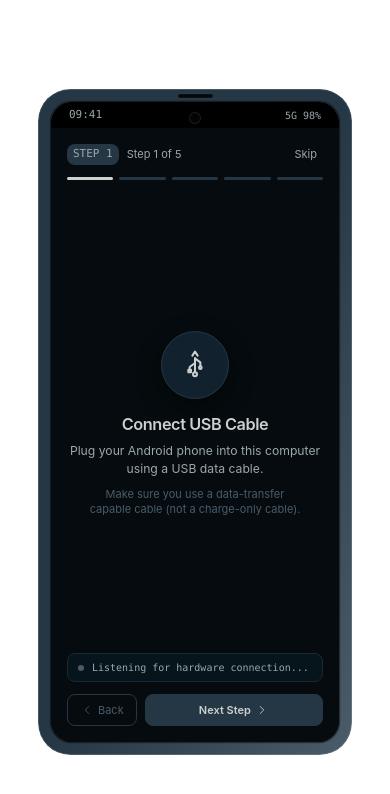
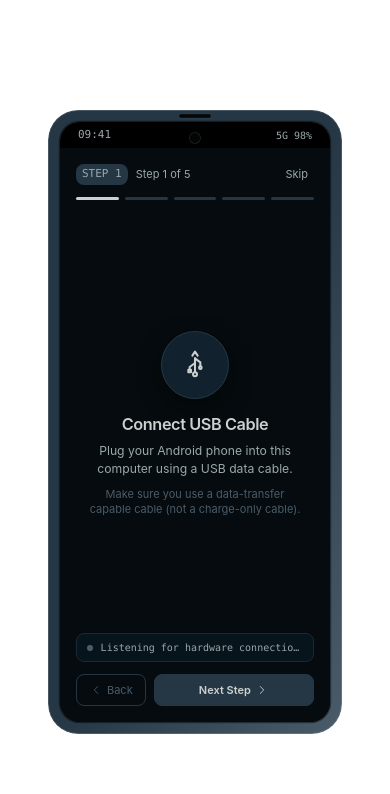
Before and after one commit to NomanRafique01/PhoneFrame-, a React (Vite) app: page / in a window 390 px wide. Shown: the top 794 px of the page. Built offline with nearby package versions, Linux system fonts and the light colour scheme.

Commit message:
feat(ui): default phone scale 75%

```diff
--- a/src/renderer/App.tsx
+++ b/src/renderer/App.tsx
@@ -37,14 +37,14 @@ export const App: React.FC = () => {
   const [isPinned, setIsPinned] = useState(true);
   const [scale, setScale] = useState<number>(() => {
     try {
-      const saved = localStorage.getItem("phoneframe_scale_v3") ?? localStorage.getItem("phoneframe_scale_v2");
+      const saved = localStorage.getItem("phoneframe_scale_v4") ?? localStorage.getItem("phoneframe_scale_v3");
       const parsed = saved ? Number(saved) : NaN;
       if (isNaN(parsed) || parsed < 60 || parsed > 140) {
-        return 80;
+        return 75;
       }
       return parsed;
     } catch {
-      return 80;
+      return 75;
     }
   });
   const [showInspector, setShowInspector] = useState(false);
@@ -60,7 +60,7 @@ export const App: React.FC = () => {
   // Persist scale preference across sessions
   useEffect(() => {
     try {
-      localStorage.setItem("phoneframe_scale_v3", String(scale));
+      localStorage.setItem("phoneframe_scale_v4", String(scale));
     } catch {
       // Ignore storage restrictions
     }
```
